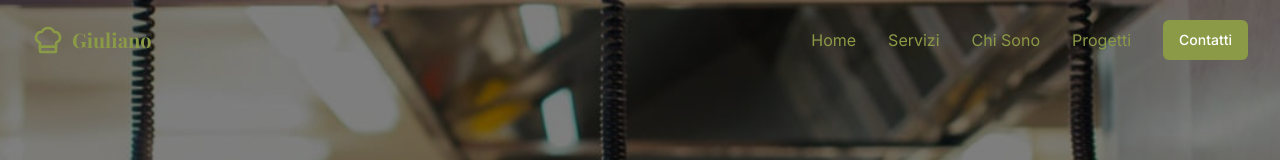
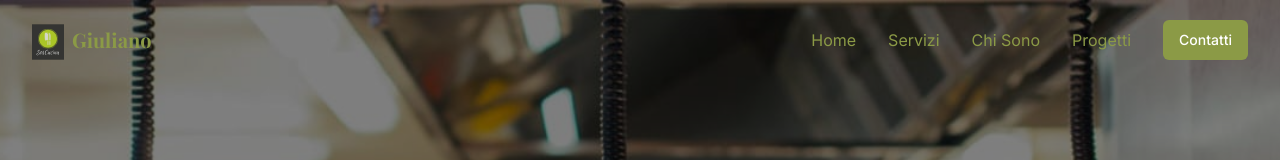
Before and after one commit to poma-protocol/giuliano-site, a React (Vite) app: page / in a window 1280 px wide. Shown: the top 160 px of the page. Built offline with nearby package versions, Linux system fonts and the light colour scheme.

Commit message:
feat: Using new logos

```diff
--- a/src/components/Navigation.tsx
+++ b/src/components/Navigation.tsx
@@ -1,6 +1,6 @@
 
 import { useState, useEffect } from 'react';
-import { Menu, X, ChefHat } from 'lucide-react';
+import { Menu, X } from 'lucide-react';
 import { Button } from '@/components/ui/button';
 
 export const Navigation = () => {
@@ -31,7 +31,9 @@ export const Navigation = () => {
         <div className="flex items-center justify-between h-16 md:h-20">
           {/* Logo */}
           <div className="flex items-center space-x-2">
-            <ChefHat className="h-7 w-7 md:h-8 md:w-8 text-chef-olive" />
+            <div className="h-7 w-7 md:h-8 md:w-8 object-fill">
+              <img src='/logo-svg.svg' alt='site logo'/>
+            </div>
             <span className="text-lg md:text-xl font-playfair font-bold text-chef-olive">
               Giuliano
             </span>
```
Also changed, not shown: public/logo-svg.svg (added), 1 other file (tests, documents, lock files or other folders).
